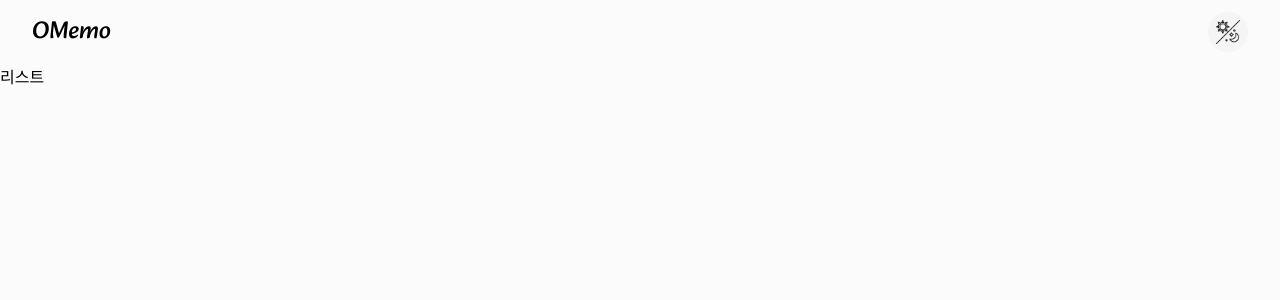
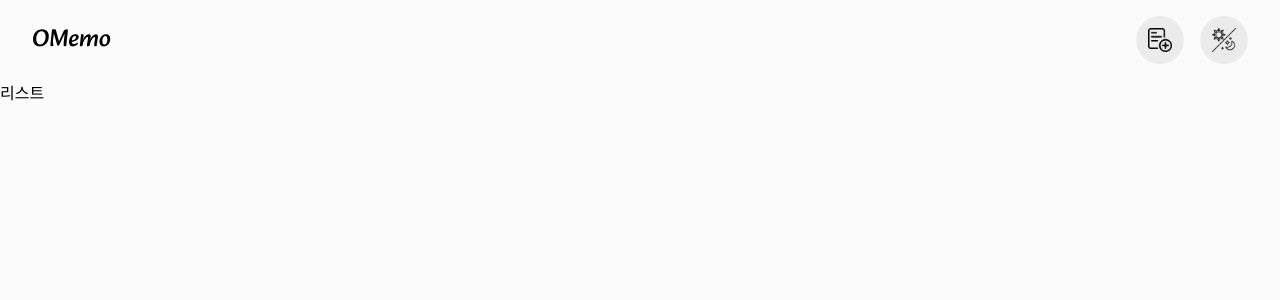
Before and after one commit to YouYou94/local-memo-app, a React (Create React App) app: page /off-line-memo-app/memo in a window 1280 px wide. Shown: the top 300 px of the page. Built offline with nearby package versions, Linux system fonts and the light colour scheme.

Commit message:
Feat: Memo 추가 기능 구현

```diff
--- a/src/components/nav/Nav.tsx
+++ b/src/components/nav/Nav.tsx
@@ -1,15 +1,22 @@
 import { useRecoilState } from 'recoil';
 import { modeState } from '../../recoil';
-import { NavBox, TitleBox, Title, ModeBox, Mode } from './NavStyled';
-import { useLocation } from 'react-router-dom';
+import {
+  NavBox,
+  TitleBox,
+  Title,
+  MenuBox,
+  Menu,
+  Mode,
+  MenuIcon,
+} from './NavStyled';
+import { useLocation, useNavigate } from 'react-router-dom';
+import AddIcon from '../../assets/menu/add.png';
+import ModeIcon from '../../assets/menu/mode.png';
 
 export const Nav = () => {
   const location = useLocation();
+  const navigate = useNavigate();
   const [mode, setMode] = useRecoilState(modeState);
-
-  const handleClickMode = () => {
-    setMode(!mode);
-  };
 
   return (
     <NavBox>
@@ -20,9 +27,26 @@ export const Nav = () => {
           <></>
         )}
       </TitleBox>
-      <ModeBox mode={mode.toString()} onClick={handleClickMode}>
-        <Mode />
-      </ModeBox>
+      <MenuBox>
+        {location.pathname !== '/off-line-memo-app/memo/enrol' ? (
+          <Menu
+            mode={mode.toString()}
+            onClick={() => navigate('/off-line-memo-app/memo/enrol')}
+            title="메모추가"
+          >
+            <MenuIcon iconUrl={AddIcon} />
+          </Menu>
+        ) : (
+          <></>
+        )}
+        <Mode
+          mode={mode.toString()}
+          onClick={() => setMode(!mode)}
+          title="다크모드"
+        >
+          <MenuIcon iconUrl={ModeIcon} />
+        </Mode>
+      </MenuBox>
     </NavBox>
   );
 };
--- a/src/components/nav/NavStyled.tsx
+++ b/src/components/nav/NavStyled.tsx
@@ -1,8 +1,7 @@
 import styled from 'styled-components';
-import ModeIcon from '../../assets/menu/mode.png';
 
 export const NavBox = styled.nav`
-  height: 4rem;
+  height: 5rem;
 
   display: flex;
   justify-content: space-between;
@@ -24,9 +23,15 @@ export const Title = styled.h1`
   user-select: none;
 `;
 
-export const ModeBox = styled.div<{ mode: string }>`
-  width: 2.5rem;
-  height: 2.5rem;
+export const MenuBox = styled.ul`
+  display: flex;
+
+  gap: 1rem;
+`;
+
+export const Menu = styled.li<{ mode: string }>`
+  width: 3rem;
+  height: 3rem;
 
   display: flex;
   justify-content: center;
@@ -35,12 +40,9 @@ export const ModeBox = styled.div<{ mode: string }>`
   border-radius: 50%;
 
   background-color: ${(prop) =>
-    prop.mode === 'true' ? 'rgb(204, 204, 204)' : 'rgb(245, 245, 245)'};
+    prop.mode === 'true' ? 'rgb(204, 204, 204)' : 'rgb(235, 235, 235)'};
 
-  ${(prop) =>
-    prop.mode === 'true' ? 'transform: scaleX(-1) scaleY(-1);' : ''};
-
-  transition: all 0.3s;
+  cursor: pointer;
 
   :hover {
     background-color: ${(prop) =>
@@ -48,13 +50,18 @@ export const ModeBox = styled.div<{ mode: string }>`
   }
 `;
 
-export const Mode = styled.div`
+export const Mode = styled(Menu)`
+  transition: all 0.3s;
+
+  ${(prop) =>
+    prop.mode === 'true' ? 'transform: scaleX(-1) scaleY(-1);' : ''};
+`;
+
+export const MenuIcon = styled.div<{ iconUrl: string }>`
   width: 1.5rem;
   height: 1.5rem;
 
-  background-image: url(${ModeIcon});
+  background-image: url(${(prop) => prop.iconUrl});
   background-repeat: no-repeat;
   background-size: cover;
-
-  cursor: pointer;
 `;
```
Also changed, not shown: src/assets/menu/add.png (added), src/assets/search/google.png (deleted).
